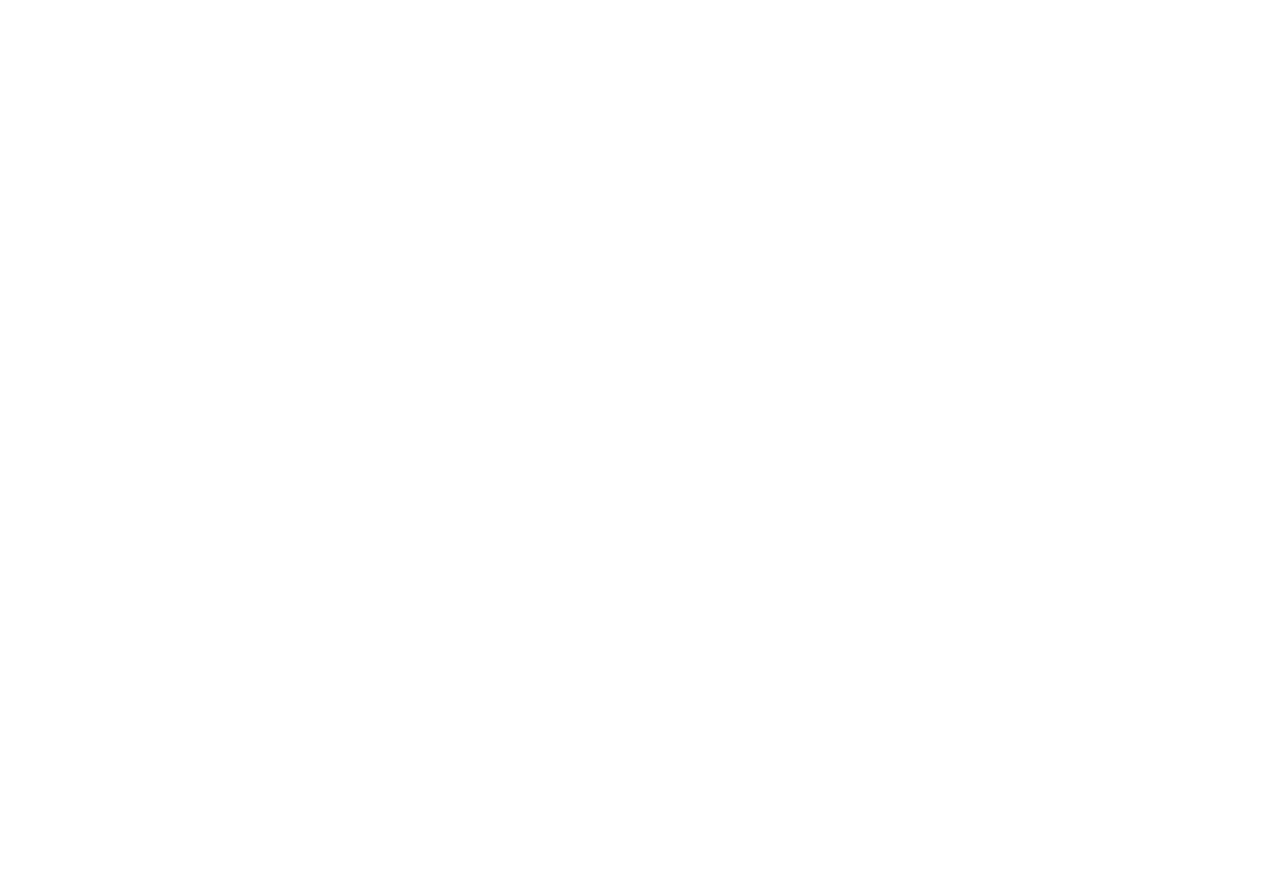
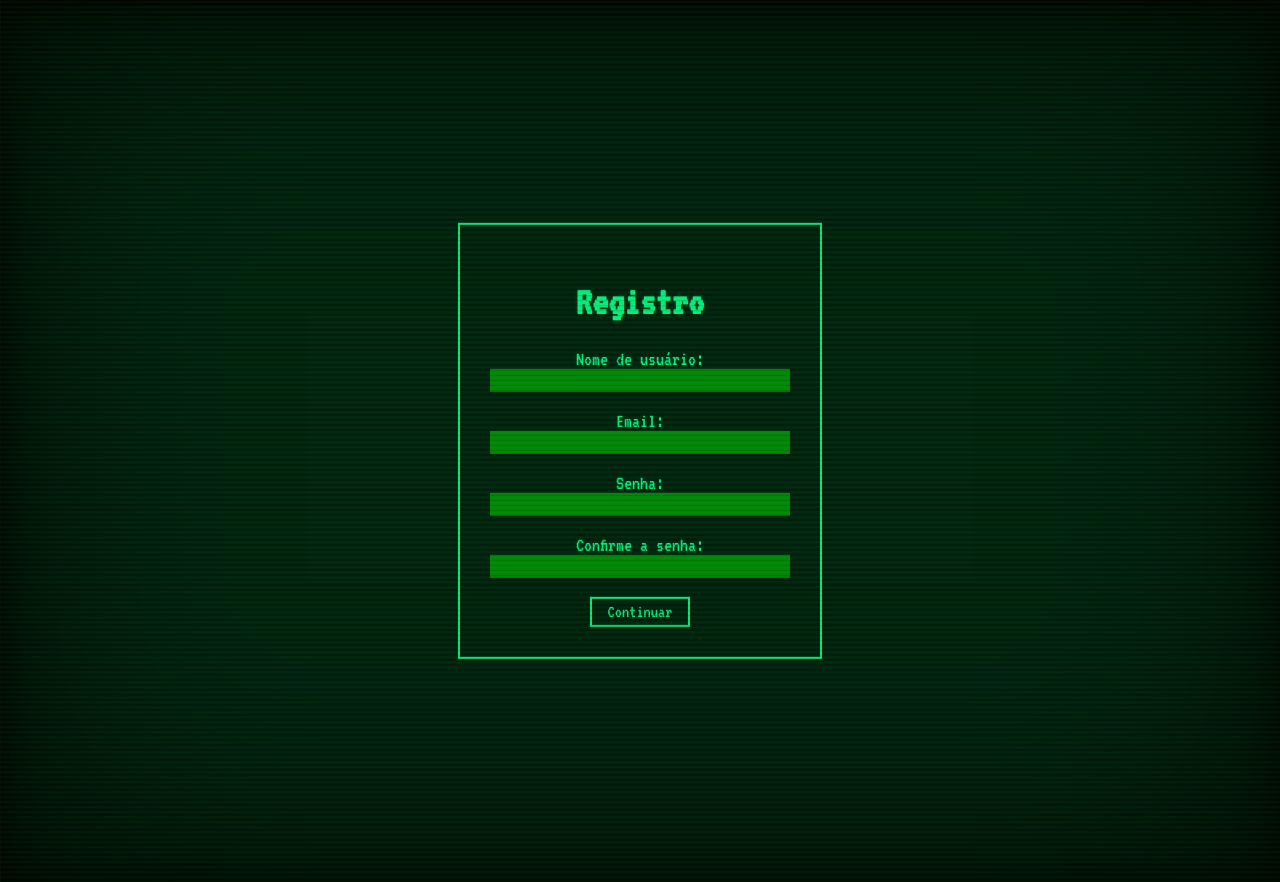
Before and after one commit to joaozanini/typegame, a PHP site: page /register.php in a window 1280 px wide. Before the commit the page is empty. Run offline with PHP 8.4, Linux system fonts and the light colour scheme.

Commit message:
Registro com css +/-

```diff
--- /dev/null
+++ b/public/css/register.css
@@ -0,0 +1,123 @@
+@import url(https://fonts.googleapis.com/css?family=VT323);
+
+
+
+body {
+  background-color: #031e11;
+  color: #08ee83;
+  font-family: 'VT323';
+  font-size: 20px;
+  text-shadow: 0 0 4px #034b23;
+}
+
+.crt-overlay {
+  position: fixed;
+  top: 0;
+  left: 0;
+  width: 100%;
+  height: 100%;
+  pointer-events: none;
+filter: blur(0.3px) brightness(1.1);
+background-image: repeating-linear-gradient(
+  to bottom,
+  rgba(0, 0, 0, 0.171) 0px,
+  rgba(0, 255, 0, 0.08) 2px,
+  transparent 5px,
+  transparent 3px
+);
+  z-index: 999;
+
+
+}
+
+@keyframes flicker {
+    0%{opacity: 0.9;}
+    50%{opacity: 1;}
+
+}
+
+.crt-overlay {
+  animation: flicker 10ms infinite;
+}
+
+
+
+.frame {
+  background-color: transparent;
+  border-radius: 0;
+  border: 1rem solid;
+  border-bottom-color: #121212;
+  border-left-color: #080808;
+  border-right-color: #080808;
+  border-top-color: #020202;
+  border-left-width: 1px;
+  box-shadow:
+    inset 0 0 18rem black,
+    inset 0 0 3rem black,
+    0 0 10rem black;
+  height: 100vh;
+  width: 100vw;
+  position: fixed;
+  top: -10px;
+  left: 0;
+  pointer-events: none;
+  z-index: 998;
+}
+
+h1{
+    text-align: center;
+}
+
+form {
+  display: flex;
+  justify-content: center;
+  align-items: center;
+  text-align: center;
+}
+
+.form-wrapper {
+  padding: 30px;
+  position: absolute;
+  top: 50%;
+  left: 50%;
+  transform: translate(-50%, -50%);
+  border:2px solid #08ee83;
+  display: flex;
+  flex-direction: column;
+  align-items: center;
+}
+
+.form-group {
+  display: flex;
+  flex-direction: column;
+  margin-bottom: 1.2rem;
+  width: 100%;
+  width: 300px;
+}
+
+.form-content {
+  width: 100%;
+  padding: 4px;
+  box-sizing: border-box;
+}
+
+.erro {
+  list-style-type: none;
+  color: #08ee83;
+  font-size: 20px;
+}
+
+input{
+  background-color: #038509;
+  border: #08ee83;
+}
+
+.botao{
+  font-family: 'VT323';
+  color: #08ee83;
+  background-color: transparent;
+  border: 2px solid #08ee83;
+  width: 100px;
+  height: 30px;
+  font-size: 18px;
+}
--- /dev/null
+++ b/public/js/register.js
@@ -0,0 +1,98 @@
+function getErrorElement(input) {
+  return input.parentElement.querySelector('.erro');
+}
+
+function removeAllSpaces(str) {
+  return str.replace(/\s+/g, '');
+}
+
+function validateEmail(email) {
+  let re = /\S+@\S+\.\S+/;
+  return re.test(email);
+}
+
+//Verificações do submit
+
+document.getElementById("form").addEventListener('submit', function(e){
+
+
+    //variáveis
+    let usernamein = document.getElementById("user")
+    let emailin = document.getElementById("email")
+    let senhain = document.getElementById("senha")
+    let confirmin = document.getElementById("confirm")
+
+
+    let usernameError = getErrorElement(usernamein);
+    let emailError = getErrorElement(emailin);
+    let senhaError = getErrorElement(senhain);
+    let confirmError = getErrorElement(confirmin);
+    let veri = true;
+
+  //Tratando Username
+
+    usernameError.textContent = "";
+
+    let username = usernamein.value
+
+    if(removeAllSpaces(username) == ""){
+        usernameError.textContent = "Nome de usuário precisa estar preenchido!"
+        veri = false
+    }
+
+  //Tratando Email
+
+  emailError.textContent = ""
+
+  let email = emailin.value
+
+  email = email.trim()
+
+  if (email == ""){
+    emailError.textContent = "Email precisa estar preenchido!"
+    veri = false
+  }else if(!validateEmail(email)){
+    emailError.textContent = "Email invalido!"
+    veri = false
+  }
+
+
+  //Tratando senha
+
+  senhaError.textContent = ""
+  let senha = senhain.value
+
+
+  if(removeAllSpaces(senha) == ""){
+    senhaError.textContent = "Senha precisa estar preenchida com letras e números!"
+    veri = false
+  } else if(!/[a-zA-Z]/.test(senha)){
+    senhaError.textContent = "Senha precisa possuir letras! Acentos não são permitidos"
+    veri = false
+  } else if(!/\d/.test(senha)){
+    senhaError.textContent = "Senha precisa conter números!"
+    veri = false
+  }else if(/[\u00C0-\u017F]/.test(senha)){
+    senhaError.textContent = "Senha não pode possuir acentos!"
+    veri = false
+
+  }
+
+
+  //Tratando confirmação de senha
+
+  confirmError.textContent = ""
+  let confirm = confirmin.value
+
+  if(confirm != senha){
+    confirmError.textContent = "As senhas não batem, escreva novamente!"
+    veri = false
+  }
+
+  console.log(veri)
+
+  if(!veri){
+    e.preventDefault()
+  }
+
+})
--- a/public/register.php
+++ b/public/register.php
@@ -1,4 +1,55 @@
 <?php
 require_once __DIR__ . '/../src/bootstrap.php';
+?>
+<!DOCTYPE html>
+<html lang="en">
+<head>
+    <meta charset="UTF-8">
+    <meta name="viewport" content="width=device-width, initial-scale=1.0">
+    <title>Registro</title>
+    <link rel="stylesheet" href="css/register.css">
+</head>
+<body>
 
-?>
+
+
+    <form id="form">
+    <div class="form-wrapper">
+        <h1>Registro</h1>
+        <div class="form-group">
+        <label for="user">Nome de usuário:</label>
+        <input type="text" id="user" class="form-content">
+        <li class="erro"></li>
+        </div>
+
+        <div class="form-group">
+        <label for="email">Email:</label>
+        <input type="text" id="email" class="form-content">
+        <li class="erro"></li>
+        </div>
+
+        <div class="form-group">
+        <label for="senha">Senha:</label>
+        <input type="password" id="senha" class="form-content">
+        <li class="erro"></li>
+        </div>
+
+        <div class="form-group">
+        <label for="confirm">Confirme a senha:</label>
+        <input type="password" id="confirm" class="form-content">
+        <li class="erro"></li>
+        </div>
+
+        <input type="submit" id="submit" value="Continuar" class="botao">
+    </div>
+    </form>
+
+
+    <div class="crt-overlay"></div>
+    <div class="frame"></div>
+
+
+
+    <script src="js/register.js"></script>
+</body>
+</html>
```
